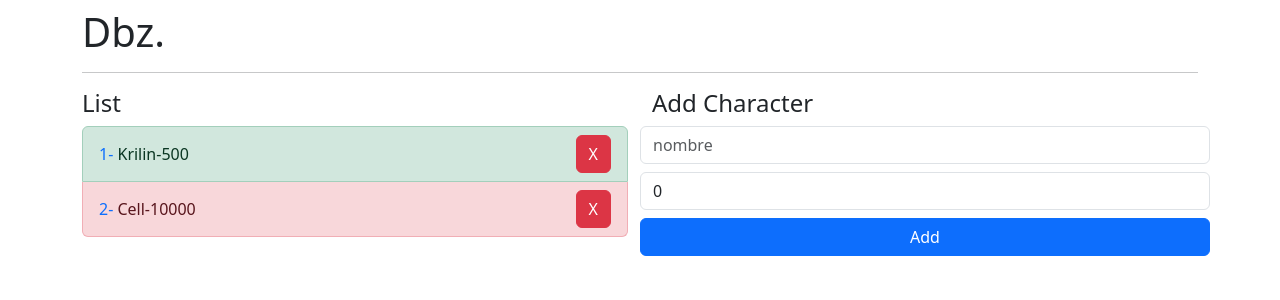
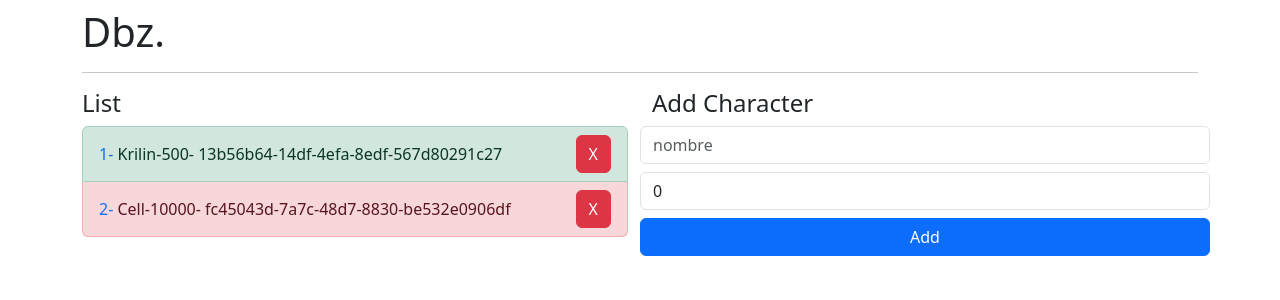
Before and after one commit to CarabezMartin/Angular2023, an Angular app in the folder 01-bases/: page / in a window 1280 px wide. Shown: the top 300 px of the page. Built offline with nearby package versions, Linux system fonts and the light colour scheme.

Commit message:
hcamacho: concepto de servicios e implementacion de libreria uuid: para generar id's unicos

```diff
--- a/01-bases/package.json
+++ b/01-bases/package.json
@@ -20,6 +20,7 @@
     "@angular/router": "^15.2.0",
     "rxjs": "~7.8.0",
     "tslib": "^2.3.0",
+    "uuid": "^9.0.0",
     "zone.js": "~0.12.0"
   },
   "devDependencies": {
@@ -27,6 +28,7 @@
     "@angular/cli": "~15.2.0",
     "@angular/compiler-cli": "^15.2.0",
     "@types/jasmine": "~4.3.0",
+    "@types/uuid": "^9.0.1",
     "jasmine-core": "~4.5.0",
     "karma": "~6.4.0",
     "karma-chrome-launcher": "~3.1.0",
--- a/01-bases/src/app/dbz/components/addCharacter/addCharacter.component.ts
+++ b/01-bases/src/app/dbz/components/addCharacter/addCharacter.component.ts
@@ -15,7 +15,7 @@ export class AddCharacterComponent {
   @Output()
   onNewCharacter:EventEmitter<Character> = new EventEmitter();
 
-  public character:Character = {name:'',power:0};
+  public character:Character = {id:'',name:'',power:0};
 
   addCharacter()
   {
--- a/01-bases/src/app/dbz/components/list/list.component.html
+++ b/01-bases/src/app/dbz/components/list/list.component.html
@@ -15,9 +15,9 @@
   >
     <div>
       <span class="text text-primary">{{ i + 1 }}-</span>
-      {{ character.name }}-{{ character.power }}
+      {{ character.name }}-{{ character.power }}- {{character.id}}
     </div>
 
-    <button class="btn btn-danger" (click)="onDeleteCharacter(i)">X</button>
+    <button class="btn btn-danger" (click)="onDeleteCharacter(character.id)">X</button>
   </li>
 </ul>
--- a/01-bases/src/app/dbz/components/list/list.component.ts
+++ b/01-bases/src/app/dbz/components/list/list.component.ts
@@ -1,5 +1,6 @@
 import { Component, EventEmitter, Input, OnInit, Output } from '@angular/core';
 import { Character } from '../../interfaces/character.interface';
+import { v4 as uuid } from 'uuid';
 
 @Component({
   selector: 'app-dbz-list',
@@ -11,15 +12,15 @@ export class ListDbzComponent {
   constructor() { }
 
   @Input()
-  public characterList:Character [] = [{name:'Radix',power:5000}]
+  public characterList:Character [] = [{id:uuid(),name:'Radix',power:5000}]
 
   @Output()
-  onDeleteCharacters:EventEmitter<number> = new EventEmitter();
+  onDeleteCharactersList:EventEmitter<string> = new EventEmitter();
 
-  onDeleteCharacter(index:number)
+  onDeleteCharacter(id:string)
   {
-    console.log(index);
-    this.onDeleteCharacters.emit(index);
+    console.log('ID: '+ id);
+    this.onDeleteCharactersList.emit(id);
   }
 
 
--- a/01-bases/src/app/dbz/interfaces/character.interface.ts
+++ b/01-bases/src/app/dbz/interfaces/character.interface.ts
@@ -1,5 +1,6 @@
 export interface Character
 {
+    id:string;
     name:string;
     power:number;
 }
--- a/01-bases/src/app/dbz/pages/main-page.component.html
+++ b/01-bases/src/app/dbz/pages/main-page.component.html
@@ -4,11 +4,15 @@
 <div class="row">
 
   <div class="col">
-    <app-dbz-list [characterList]="character" (onDeleteCharacters)="onDeleteCharacter($event)"></app-dbz-list>
+    <app-dbz-list
+      [characterList]="dbzService.character"
+      (onDeleteCharactersList)="dbzService.deleteCharacterById($event)">
+
+    </app-dbz-list>
   </div>
 
   <div class="col">
-    <app-dbz-addCharacter (onNewCharacter)="onNewCharacter($event)"></app-dbz-addCharacter>
+    <app-dbz-addCharacter (onNewCharacter)="dbzService.onNewCharacter($event)"></app-dbz-addCharacter>
   </div>
 
 </div>
--- a/01-bases/src/app/dbz/pages/main-page.component.ts
+++ b/01-bases/src/app/dbz/pages/main-page.component.ts
@@ -1,5 +1,6 @@
 import { Component, OnInit } from '@angular/core';
 import { Character } from '../interfaces/character.interface';
+import { DbzService } from '../services/dbz.service';
 
 @Component({
     selector: 'app-dbz-main-page',
@@ -8,30 +9,8 @@ import { Character } from '../interfaces/character.interface';
 
 export class MainPageComponent {
 
-    public character:Character[]=[
-        {
-            name:'Krilin',
-            power:500
-        },
-        {
-            name:'Cell',
-            power:10000
-        }
-    ];
+    constructor(public dbzService:DbzService){}
 
-    onNewCharacter(character:Character)
-    {
-        console.log('Main Page');
-        console.log(character);
 
-        this.character.push(character);
-
-    }
-
-    onDeleteCharacter(index:number)
-    {
-        console.log('Main page '+index);
-        this.character.splice(index);
-    }
 
 }
--- /dev/null
+++ b/01-bases/src/app/dbz/services/dbz.service.ts
@@ -0,0 +1,46 @@
+import { Injectable } from '@angular/core';
+import { Character } from '../interfaces/character.interface';
+import { v4 as uuid } from 'uuid'
+
+@Injectable(
+    {
+        providedIn: 'root'
+    }
+    )
+
+export class DbzService {
+
+    constructor() { }
+
+    public character:Character[]=[
+        {
+            id:uuid(),
+            name:'Krilin',
+            power:500
+        },
+        {
+            id:uuid(),
+            name:'Cell',
+            power:10000
+        }
+    ];
+
+    onNewCharacter(character:Character)
+    {
+        const newCharacter:Character = {id:uuid(),name:character.name,power:character.power}
+
+        this.character.push(newCharacter);
+
+    }
+
+    // onDeleteCharacter(index:number)
+    // {
+    //     console.log('Main page '+index);
+    //     this.character.splice(index,1);
+    // }
+
+    deleteCharacterById(id:string)
+    {
+        this.character = this.character.filter(character => character.id != id);
+    }
+}
```
Also changed, not shown: 1 other file (tests, documents, lock files or other folders).
